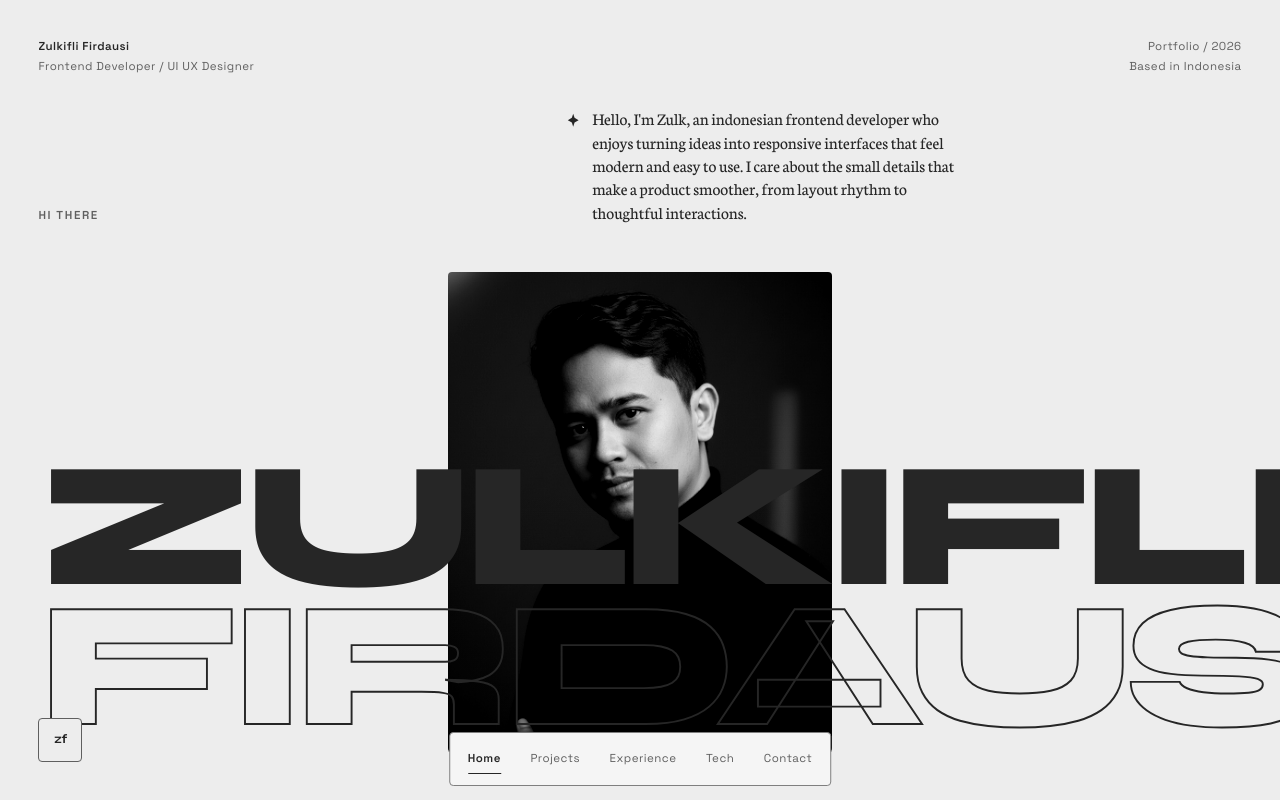
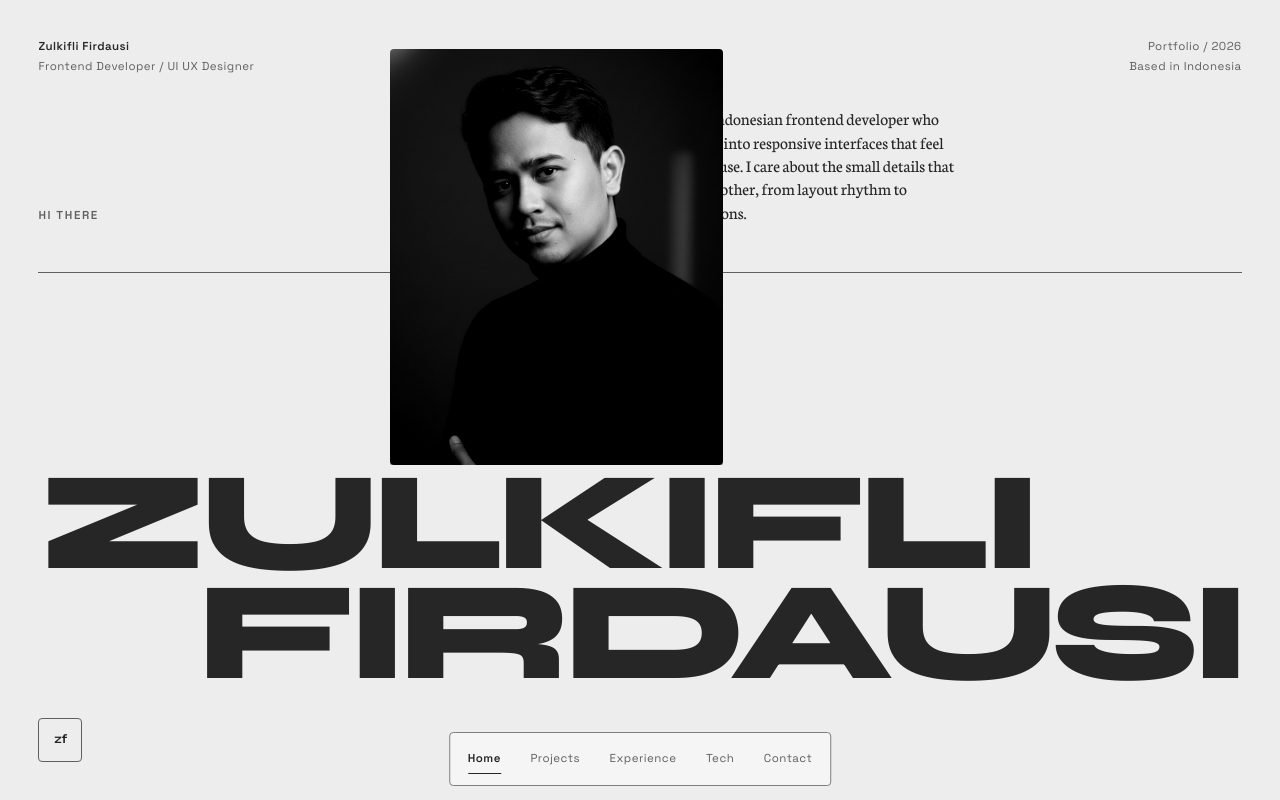
Before and after one commit to Zulkifli70/portofolio-new, a React (Vite) app: page / in a window 1280 px wide. Built offline with nearby package versions, Linux system fonts and the light colour scheme.

Commit message:
feat(home): perbarui komposisi visual desktop
- portrait digeser ke kiri dan dinaikkan, ukuran disesuaikan
- stage diberi border atas dan padding
- nama besar diturunkan, ukuran font dirapikan
- garis nama kedua jadi solid rata kanan

```diff
--- a/src/App.css
+++ b/src/App.css
@@ -379,16 +379,19 @@ a {
   grid-column: 1 / -1;
   grid-row: 2;
   position: relative;
-  min-height: clamp(26rem, 58vh, 44rem);
+  align-self: stretch;
+  min-height: clamp(24rem, 56vh, 40rem);
+  border-top: 1px solid var(--line-strong);
+  padding-top: clamp(2.5rem, 6vh, 4.5rem);
 }
 
 .home-portrait {
   position: absolute;
   z-index: 1;
-  left: 50%;
-  transform: translateX(-50%);
-  width: clamp(15rem, 30vw, 24rem);
-  height: clamp(25rem, 60vh, 42rem);
+  left: clamp(14rem, 28vw, 22rem);
+  top: -14rem;
+  width: clamp(15rem, 26vw, 22rem);
+  height: clamp(22rem, 52vh, 36rem);
   margin: 0;
 }
 
@@ -416,11 +419,11 @@ a {
   z-index: 2;
   left: 0;
   right: 0;
-  bottom: 0;
+  bottom: clamp(1.5rem, 4vh, 2.5rem);
   margin: 0;
   font-family: var(--font-display);
   font-weight: 800;
-  font-size: clamp(3.25rem, 14vw, 12rem);
+  font-size: clamp(3rem, 11vw, 9.5rem);
   line-height: 0.78;
   letter-spacing: -0.06em;
   white-space: nowrap;
@@ -433,8 +436,8 @@ a {
 }
 
 .home-display-line--outline {
-  color: transparent;
-  -webkit-text-stroke: clamp(1px, 0.15vw, 2px) var(--ink);
+  color: var(--ink);
+  text-align: right;
 }
 
 /* ═══════════════════════════════════════════════════════════════════
```
